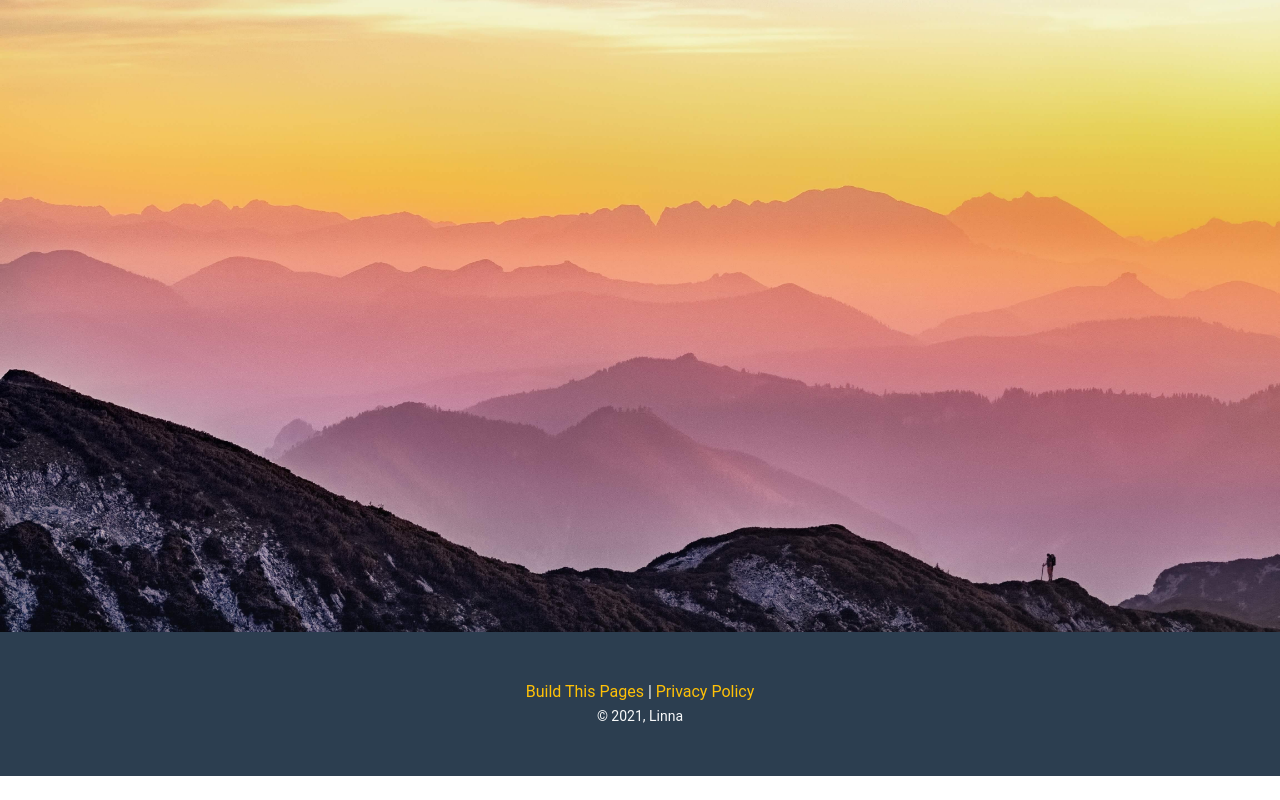
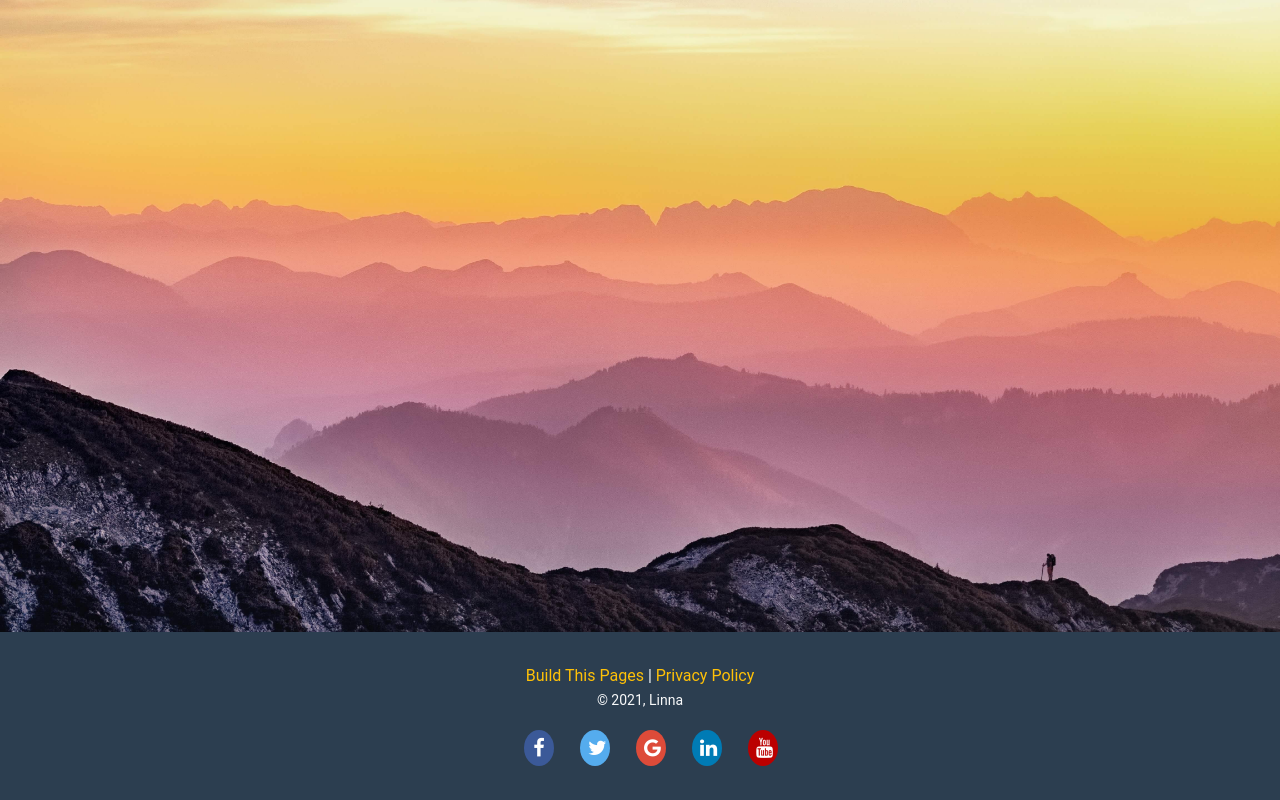
Before and after one commit to Luxlinna/Exam3, a Vue app: page / in a window 1280 px wide. Shown: the part 278-1078 px from the top of the page. Before the commit the page ends 1054 px from the top, so only its background shows below. Built offline with nearby package versions, Linux system fonts and the light colour scheme.

Commit message:
commit files

```diff
--- a/src/App.vue
+++ b/src/App.vue
@@ -12,18 +12,26 @@
     </div>
 
     <router-view/>
-    <div id="footer" class="p-4 text-center">
+    <div id="footer" class="p-2 text-center">
         <footer class="text-light p-4">
             <a href="https://lms.se.beetroot.academy/myCourses/lesson/ckhxhrznu61d60880bj0nj9ln" target="_blank" class="text-warning">Build This Pages</a> |
             <a href="https://app.slack.com/client/T019E5XNM4Y/D01GB3DGE9G" class="text-warning">Privacy Policy</a>
             <br>
             <small>&copy; 2021, Linna</small>
+           <div class="my-icons mt-3">
+              <a href="https://www.facebook.com" class="fa fa-facebook ml-4 p-2"></a>
+              <a href="https://twitter.com" class="fa fa-twitter ml-4 p-2"></a>
+              <a href="https://www.google.com" class="fa fa-google ml-4 p-2"></a>
+              <a href="https://www.linkedin.com" class="fa fa-linkedin ml-4 p-2"></a>
+              <a href="https://www.youtube.com" class="fa fa-youtube ml-4 p-2"></a>
+           </div>
         </footer>
     </div>
   </div>
 </template>
 
 <style>
+@import url('https://cdnjs.cloudflare.com/ajax/libs/font-awesome/4.7.0/css/font-awesome.min.css');
 #app {
   font-family: Roboto, Helvetica, Arial, sans-serif;
   -webkit-font-smoothing: antialiased;
@@ -60,4 +68,48 @@
 #nav a.router-link-exact-active {
   color: #42b983;
 }
+
+/* Start my icons and colors style */
+.my-icons {
+  display: flex;
+  flex-direction: row;
+  justify-content: center;
+  flex-wrap: nowrap; /* assumes you only want one row */
+}
+
+.fa {
+	width: 30px;
+	padding: 7px;
+	font-size: 20px;
+	text-align: center;
+	text-decoration: none;
+	margin: 2px 2px;
+	color: white;
+	border-radius: 50%;
+}
+
+.fa:hover {
+	opacity: 0.7;
+}
+
+.fa-facebook {
+	background: #3B5998;
+}
+
+.fa-twitter {
+	background: #55ACEE;
+}
+
+.fa-google {
+	background: #dd4b39;
+}
+
+.fa-linkedin {
+	background: #007bb5;
+}
+
+.fa-youtube {
+	background: #bb0000;
+}
+/* End my icons and colors style */
 </style>
```
